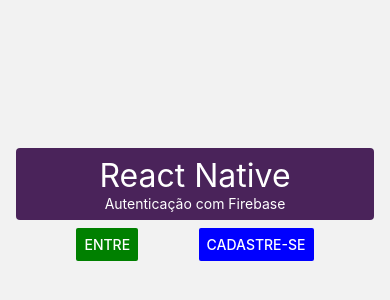
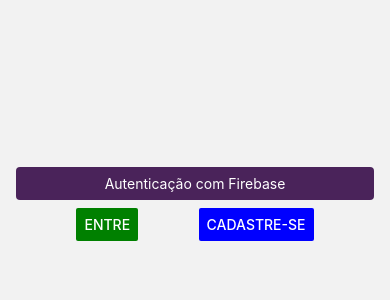
Before and after one commit to melissaJll/autenticacao, a React Native app: screen /Inicial in a window 390 px wide. Shown: the part 214-514 px from the top of the page. Built offline with nearby package versions, Linux system fonts and the light colour scheme.

Commit message:
Update Inicial.js

```diff
--- a/src/screens/Inicial.js
+++ b/src/screens/Inicial.js
@@ -4,7 +4,6 @@
   return (
     <View style={estilos.container}>
       <View style={estilos.introducao}>
-        <Text style={estilos.titulo}>React Native</Text>
         <Text style={estilos.subtitulo}>Autenticação com Firebase</Text>
       </View>
       <View style={estilos.botoes}>
```
